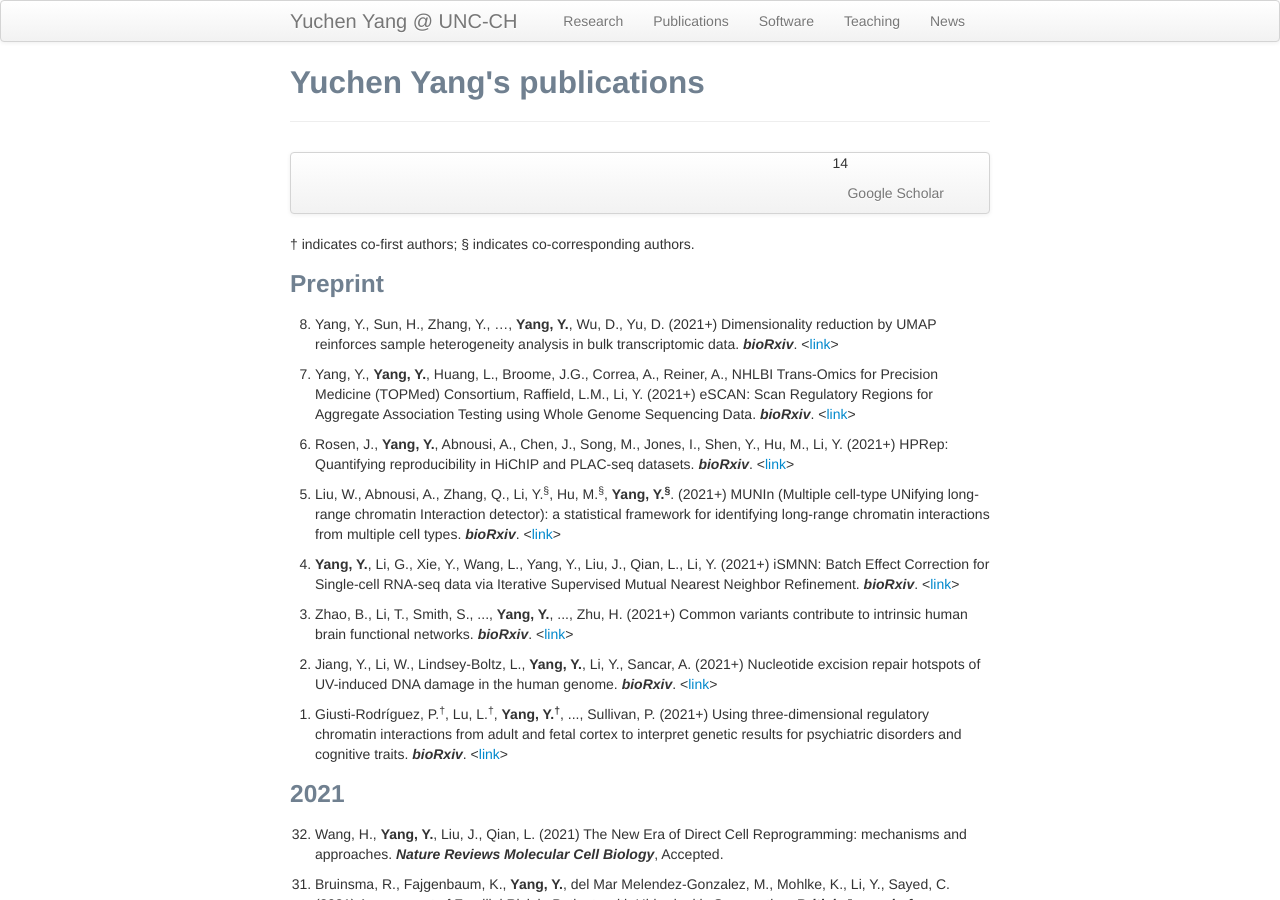
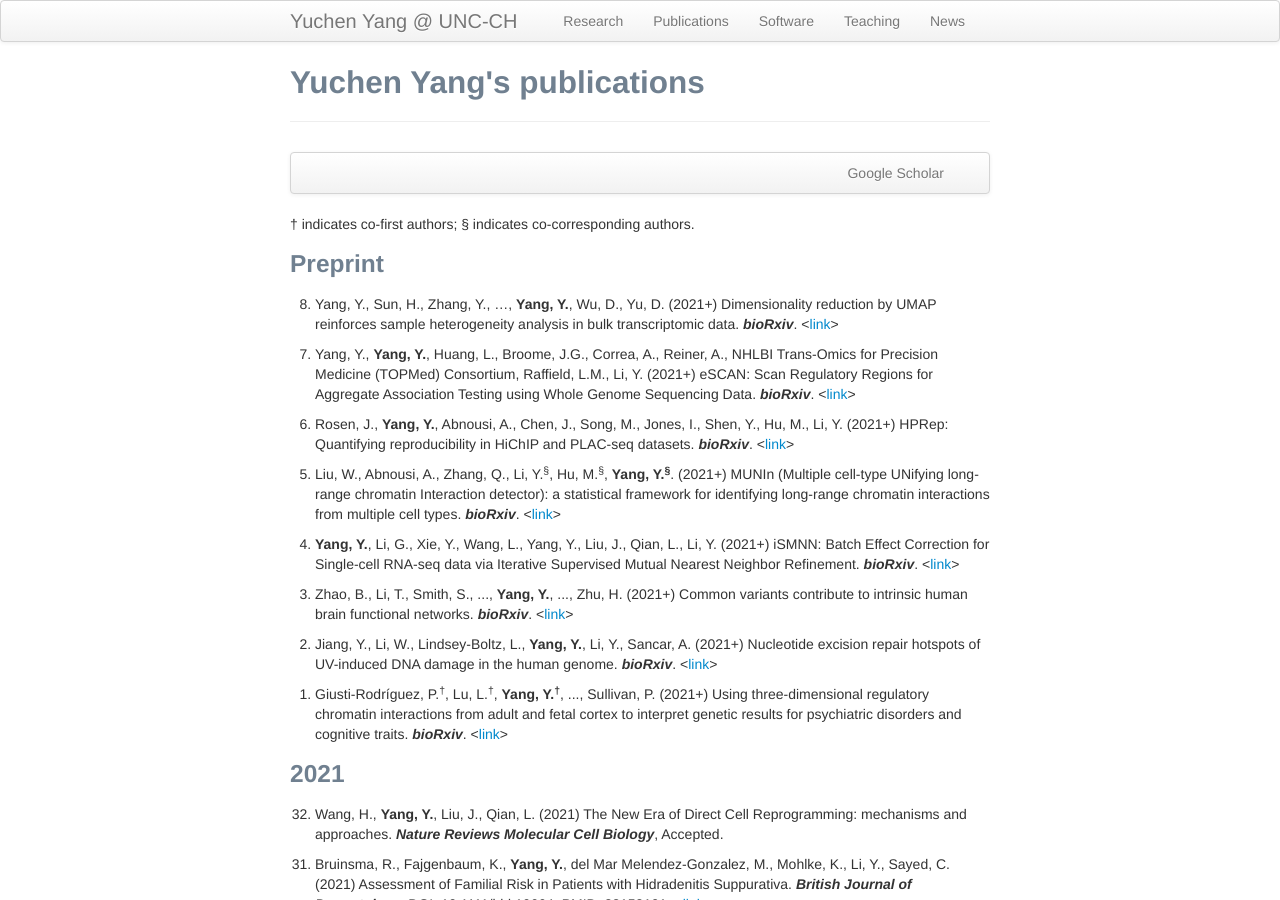
Before and after one commit to yycunc/yycunc.github.io, a Jekyll site: the page built from pages/pubs.md, in a window 1280 px wide and 900 px high. Built offline with Jekyll 4.4.1, drawn with Linux system fonts in a browser that asks for light colours.

Commit message:
Update pubs.md

```diff
--- a/pages/pubs.md
+++ b/pages/pubs.md
@@ -6,7 +6,7 @@ title: Yuchen Yang's publications
 <div class="navbar">
   <div class="navbar-inner">
       <ul class="nav">
-          <li>14        <a href="https://scholar.google.com/citations?user=0CK0320AAAAJ">Google Scholar</a></li>
+          <li><a href="https://scholar.google.com/citations?user=0CK0320AAAAJ">Google Scholar</a></li>
       </ul>
   </div>
 </div>
```
